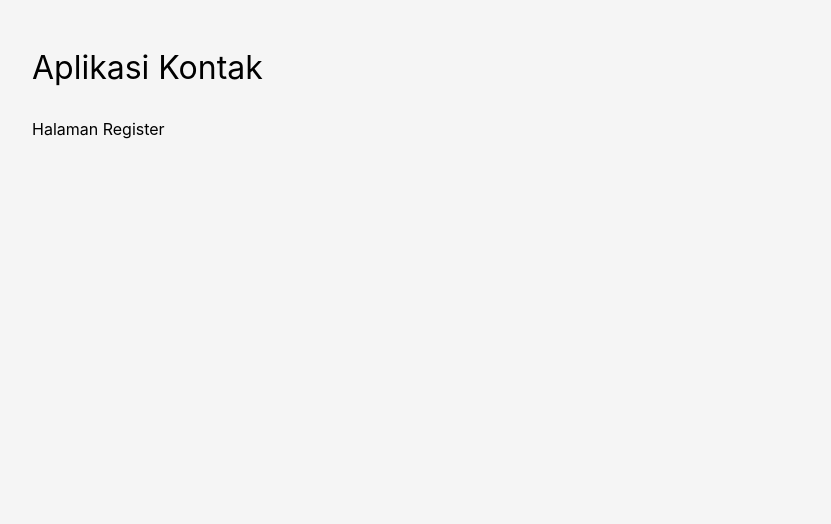
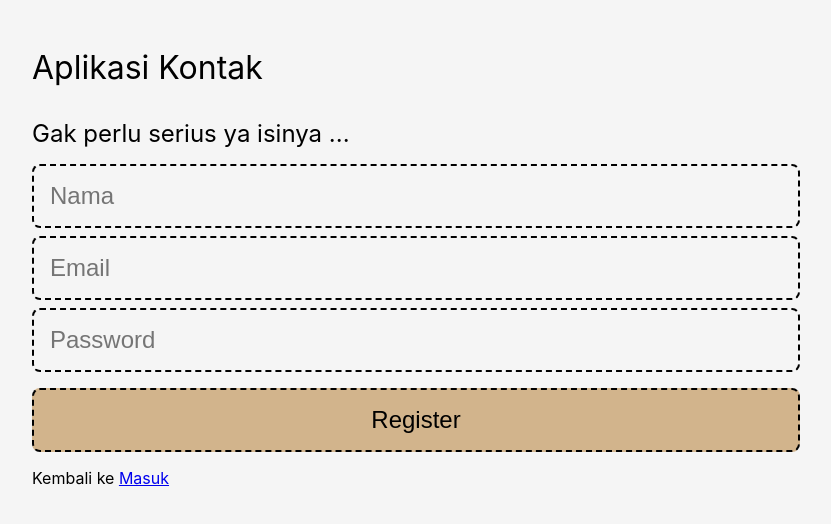
Before and after one commit to rfsyhb/reactlearn-contacts-app, a React (Vite) app: page /register in a window 1280 px wide. Shown: the top 524 px of the page, without its empty margins (224-1055 px from the left). Built offline with nearby package versions, Linux system fonts and the light colour scheme.

Commit message:
add RegisterPage with Link n useNavigate

```diff
--- a/src/components/ContactApp.jsx
+++ b/src/components/ContactApp.jsx
@@ -3,6 +3,7 @@ import { Route, Routes } from "react-router-dom";
 import Navigation from "./Navigation";
 import AddPage from "../pages/AddPage";
 import HomePageWrapper from "../pages/HomePage";
+import RegisterPage from "../pages/RegisterPage";
 
 class ContactApp extends React.Component {
   constructor(props) {
@@ -24,7 +25,7 @@ class ContactApp extends React.Component {
           <main>
             <Routes>
               <Route path="/*" element={<p>Halaman Login</p>} />
-              <Route path="/register" element={<p>Halaman Register</p>} />
+              <Route path="/register" element={<RegisterPage />} />
               {/* <Route path="*" element={<p>Error 404</p>} /> */}
             </Routes>
           </main>
--- /dev/null
+++ b/src/pages/RegisterPage.jsx
@@ -0,0 +1,27 @@
+import React from "react";
+import { Link, useNavigate } from "react-router-dom";
+import RegisterInput from "../components/RegisterInput";
+import { register } from "../utils/api";
+
+function RegisterPage() {
+  const navigate = useNavigate();
+
+  async function onRegisterHandler(user) {
+    const { error } = await register(user);
+    if (!error) {
+      navigate('/');
+    }
+  }
+
+  return (
+    <section className="register-page">
+      <h2>Gak perlu serius ya isinya ...</h2>
+      <RegisterInput register={onRegisterHandler} />
+      <p>
+        Kembali ke <Link to="/">Masuk</Link>
+      </p>
+    </section>
+  );
+}
+
+export default RegisterPage;
```
